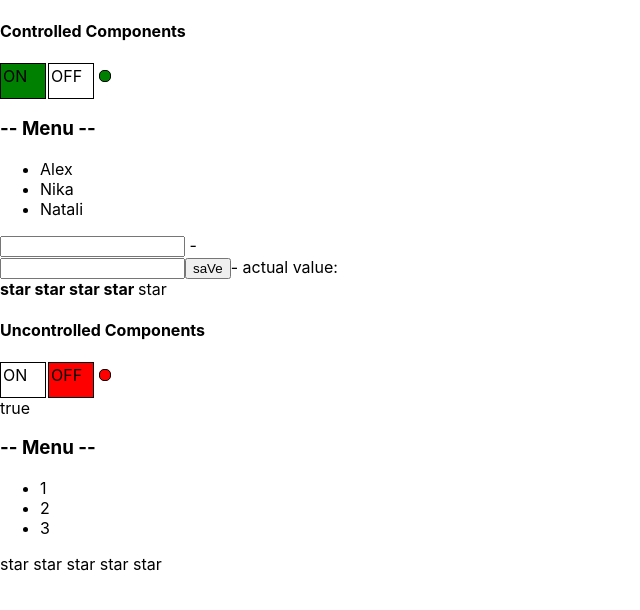
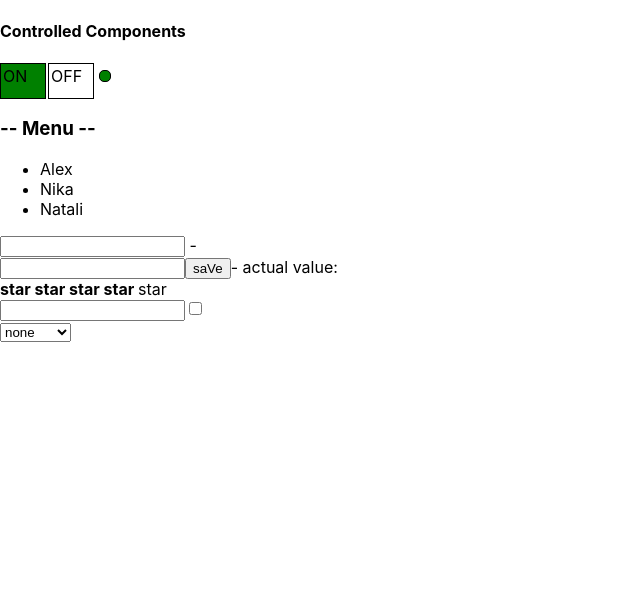
Before and after one commit to phoenix2307/Kabsda_kak_prosto, a React (Create React App) app: page / in a window 1280 px wide. Shown: the top 610 px of the page, without its empty margins (0-640 px from the left). Built offline with nearby package versions, Linux system fonts and the light colour scheme.

Commit message:
13 input-check-select

```diff
--- a/src/App.tsx
+++ b/src/App.tsx
@@ -6,6 +6,11 @@ import UnControledAccordion from "./components/UnControledAccordion/UncontroledA
 import {UnControledRating} from "./components/UnControledRating/UnControledRating";
 import {UnControlledOnOff} from "./components/UnControlledOnOff/UnControlledOnOff";
 import OnOff from "./components/OnOff/OnOff";
+import {
+    ControlledCheckBox,
+    ControlledInput,
+    ControlledSelect
+} from "./components/controlledElements/controlledElements";
 
 
 function App() {
@@ -36,12 +41,17 @@ function App() {
                        onClick={onClick}
             />
             <Rating value={ratingValue} onClick={setRatingValue}/>
+            <ControlledInput/>
+            <ControlledCheckBox/>
+            <div></div>
+            <ControlledSelect/>
 
-            <h4>Uncontrolled Components</h4>
+
+{/*            <h4>Uncontrolled Components</h4>
 
             <UnControlledOnOff onChange={setToggle}/>{toggle.toString()}
             <UnControledAccordion titleValue={'Menu'}/>
-            <UnControledRating/>
+            <UnControledRating/>*/}
 
         </div>
     );
--- /dev/null
+++ b/src/components/controlledElements/controlledElements.tsx
@@ -0,0 +1,41 @@
+import React, {ChangeEvent, useState} from "react";
+
+export const ControlledInput = () => {
+    const [parentValue, setParentValue] = useState('')
+    const changeInput = (event: ChangeEvent<HTMLInputElement>) => {
+        // debugger
+        setParentValue(event.currentTarget.value)
+    }
+
+    return (
+        <input value={parentValue} onChange={changeInput}/>
+    )
+}
+
+export const ControlledCheckBox = () => {
+    let [status, setStatus] = useState(false)
+    const changeInput = (event: ChangeEvent<HTMLInputElement>) => {
+        status = event.currentTarget.checked
+        setStatus(status)
+    }
+    return (
+        <input type="checkbox" checked={status} onChange={changeInput}/>
+    )
+}
+
+export const ControlledSelect = () => {
+    const [option, setOption] = useState <string | undefined>(undefined)
+
+    const changeOption = (event: ChangeEvent<HTMLSelectElement>) => {
+        setOption(event.currentTarget.value)
+    }
+
+    return (
+        <select value={option} onChange={changeOption}>
+            <option>none</option>
+            <option value="1">Minsk</option>
+            <option value="2">Moscow</option>
+            <option value="3">Kiev</option>
+        </select>
+    )
+}
```
Also changed, not shown: src/components/OnOff/OnOff.tsx (line endings or trailing spaces).
